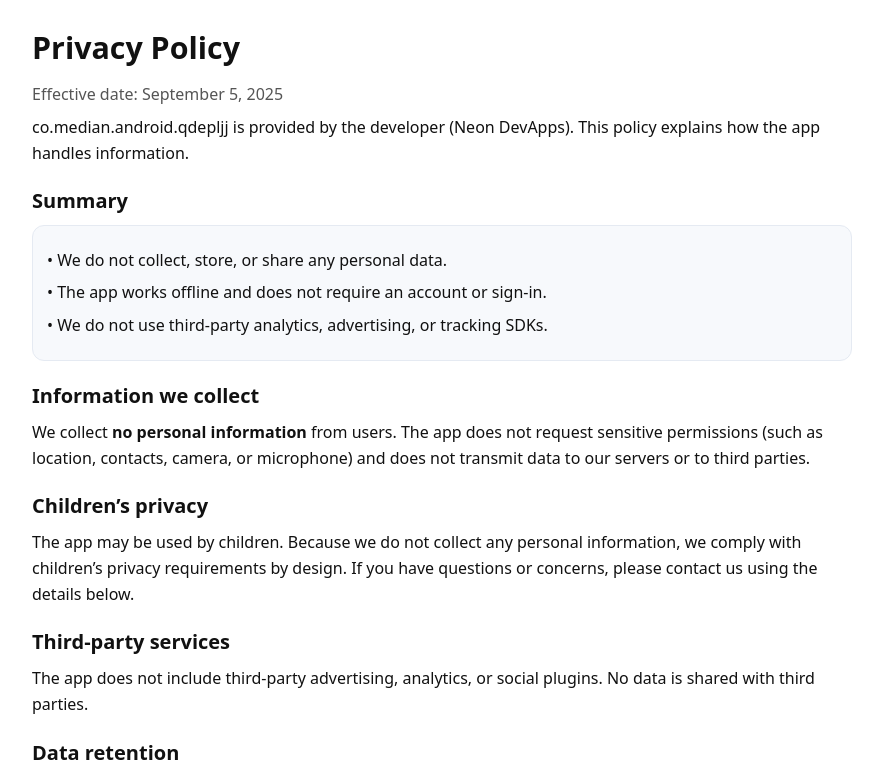
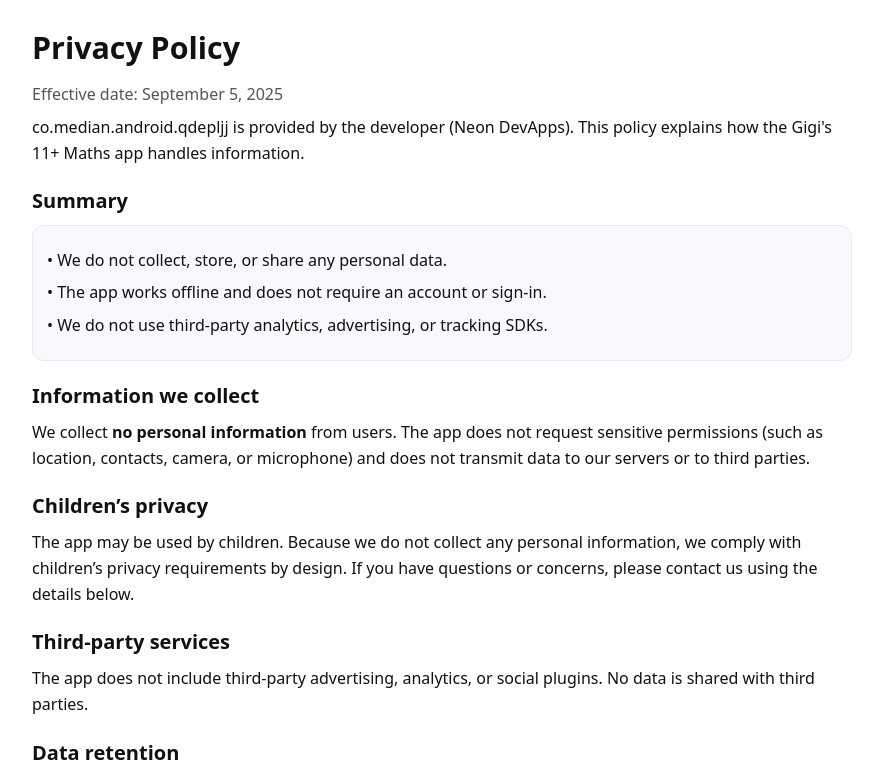
Before and after one commit to nickneouk/privacypolicy, a plain HTML site: page index.html in a window 1280 px wide. Shown: the top 774 px of the page, without its empty margins (198-1081 px from the left). Drawn offline with Linux system fonts and the light colour scheme.

Commit message:
Update index.html

```diff
--- a/index.html
+++ b/index.html
@@ -24,7 +24,7 @@
     <h1>Privacy Policy</h1>
     <p class="meta">Effective date: September 5, 2025</p>
 
-    <p>co.median.android.qdepljj is provided by the developer (Neon DevApps). This policy explains how the app handles information.</p>
+    <p>co.median.android.qdepljj is provided by the developer (Neon DevApps). This policy explains how the Gigi's 11+ Maths app handles information.</p>
 
     <h2>Summary</h2>
     <div class="card">
```
